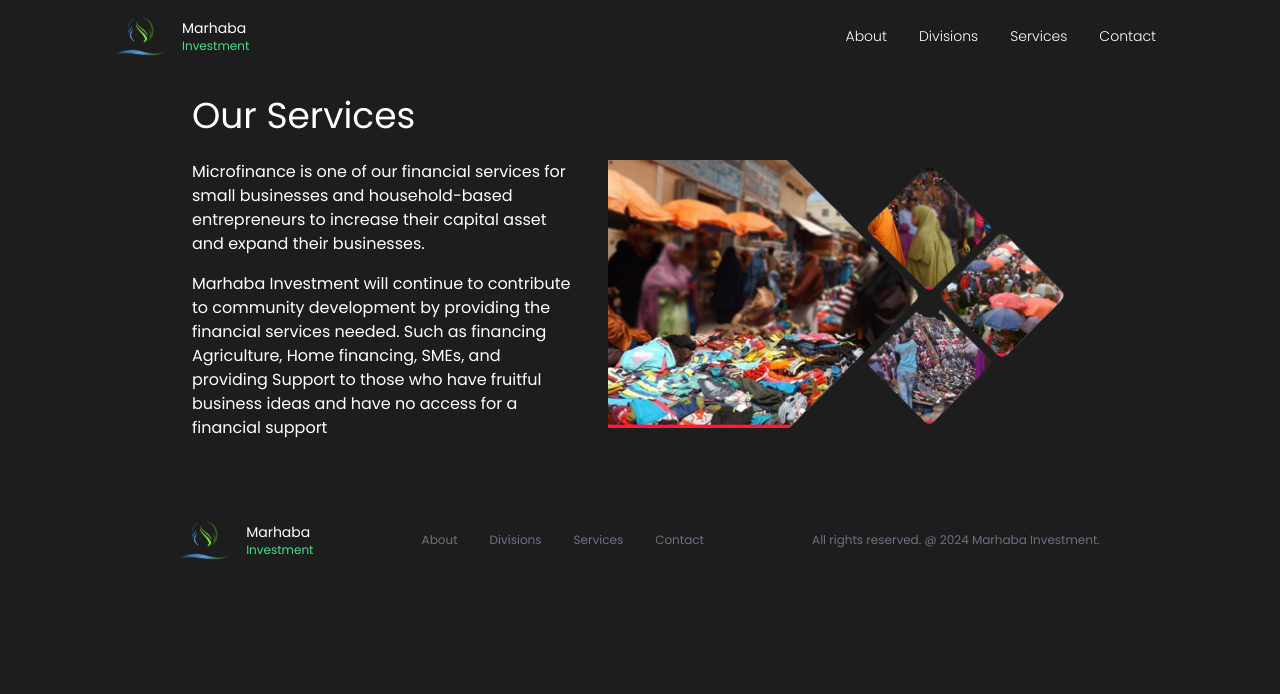
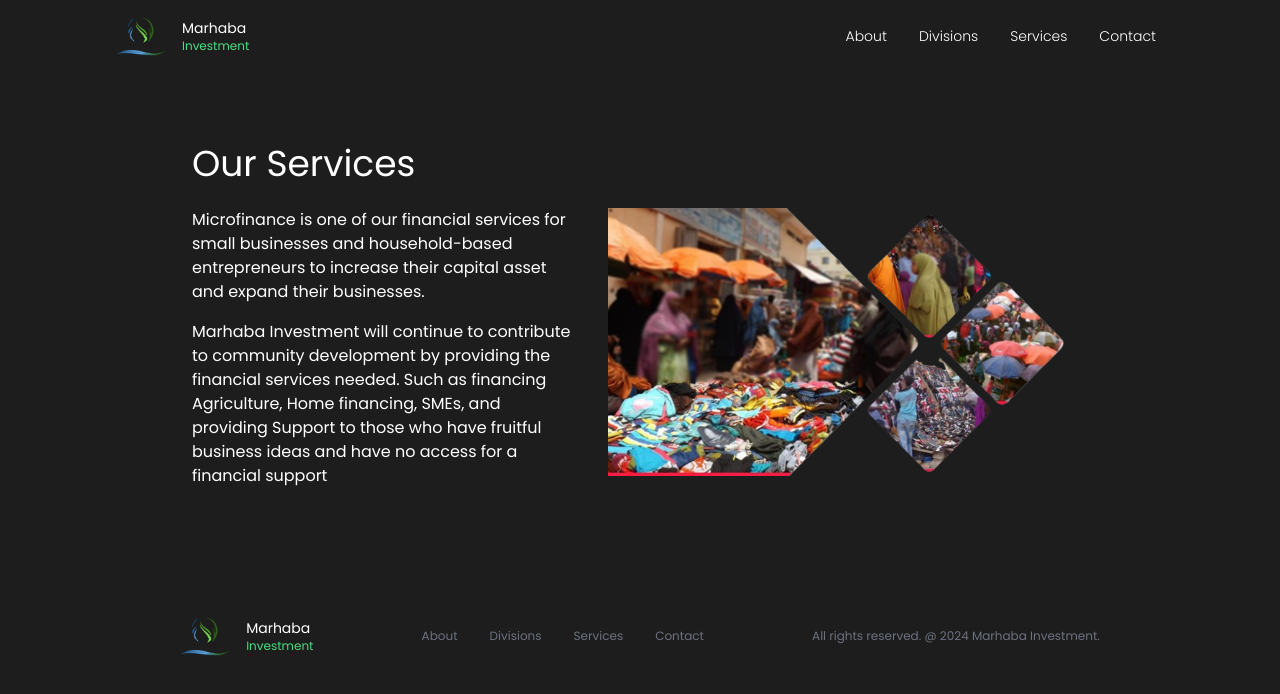
Before and after one commit to RedwansHub/MarhabaInv, a Next.js app: page /services in a window 1280 px wide. Shown: the top 694 px of the page. Built offline with nearby package versions, Linux system fonts and the light colour scheme.

Commit message:
another adjustments

```diff
--- a/app/divisions/page.tsx
+++ b/app/divisions/page.tsx
@@ -112,7 +112,7 @@ const DivisionPage = (props: Props) => {
     <div className='w-full h-full text-2xl'>
        <div className='  h-full flex flex-col justify-center pt-24 items-center'>
        <Tab.Group>
-       <Tab.List className="flex flex-col gap-4 lg:w-[70%] w-full border-4 border-red-300 rounded-xl   p-4">
+       <Tab.List className="flex flex-col gap-4 lg:w-[70%] w-full  rounded-xl   p-4">
             <AnimateDown>
                 <h2 className={`${fontBold.className} text-center text-white`}>Investment Divisions</h2>
             </AnimateDown>
--- a/app/services/page.tsx
+++ b/app/services/page.tsx
@@ -10,7 +10,7 @@ const ServicesPage = (props: Props) => {
   const content2 = "Marhaba Investment will continue to contribute to community development by providing the financial services needed. Such as financing Agriculture, Home financing, SMEs, and providing Support to those who have fruitful business ideas and have no access for a financial support"
   return (
     <div className='h-full w-full  text-4xl'>
-      <div className='grid place-items-center w-full h-full lg:px-48 md:px-32 px-8'>
+      <div className='grid place-items-center w-full h-full py-12 lg:px-48 md:px-32 px-8'>
           <div className='text-white w-full flex-col flex gap-6 pt-24'>
               <h2>Our Services</h2>
 
```
